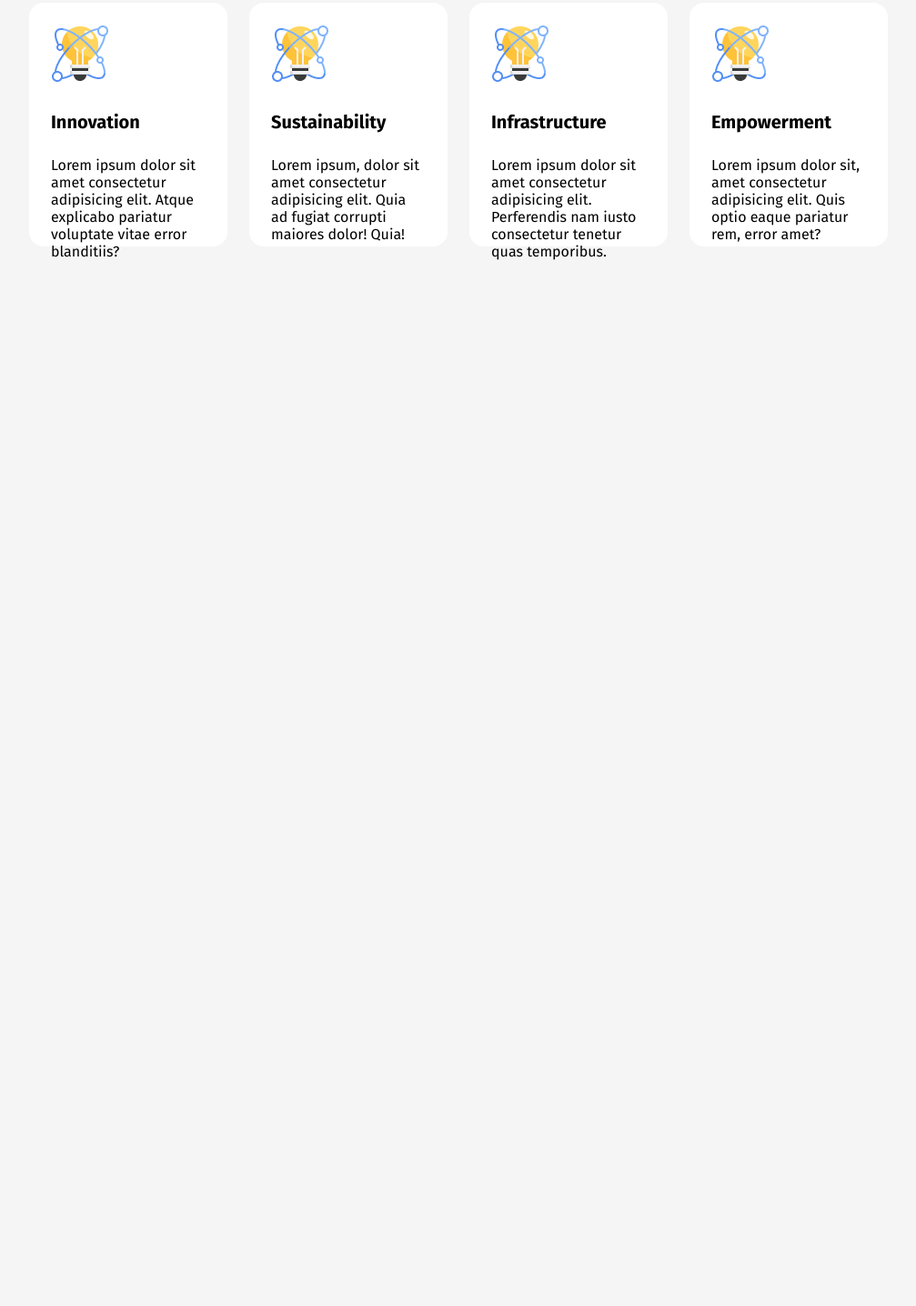
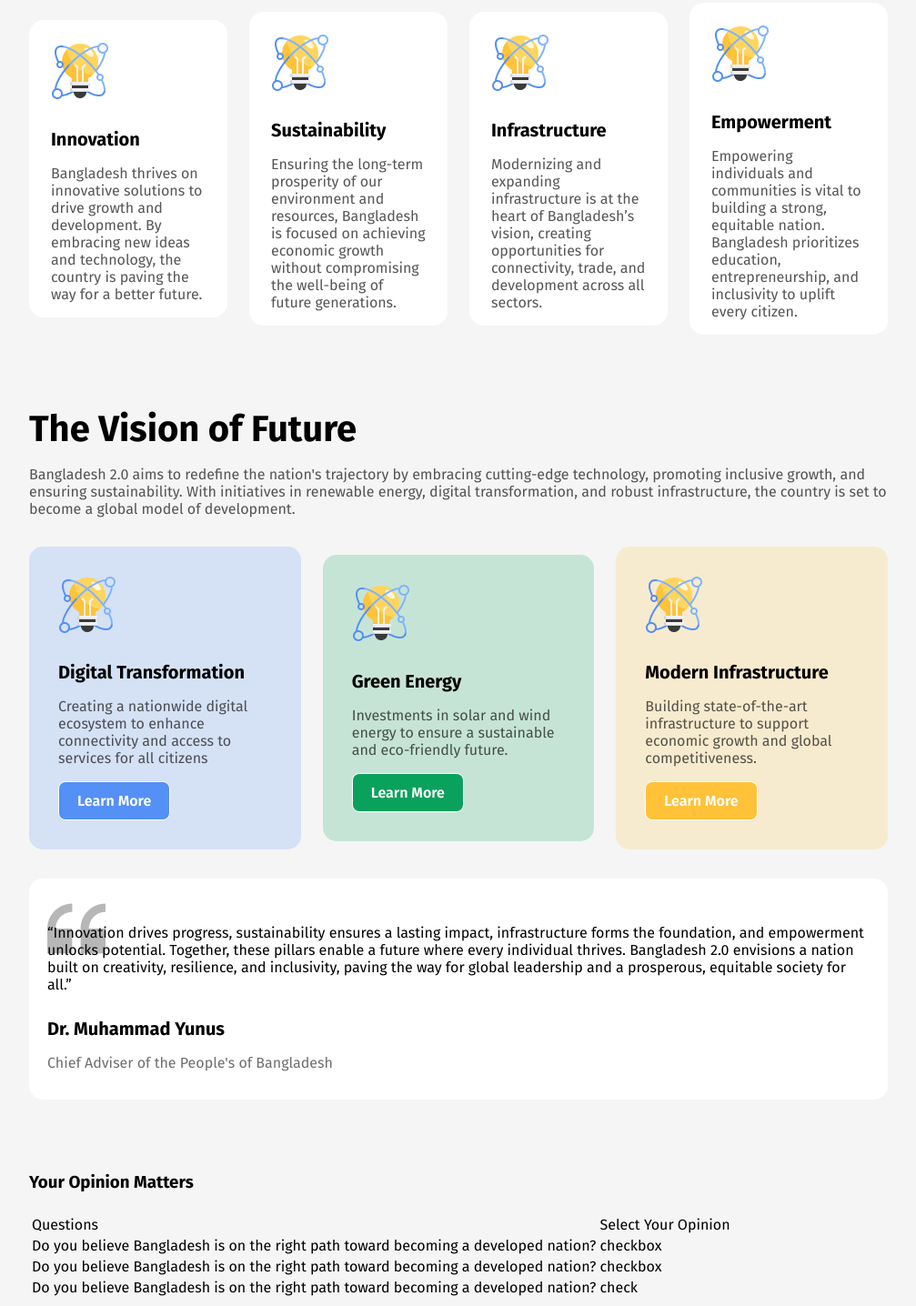
Before and after one commit to shahariarshawon/programming-hero-Assignment-1, a plain HTML site: page index.html in a window 1280 px wide. Shown: the part 861-2297 px from the top of the page at 91% size, without its empty margins (136-1143 px from the left). Before the commit the page ends 1152 px from the top, so only its background shows below. Drawn offline with Linux system fonts and the light colour scheme.

Commit message:
completed the section 3

```diff
--- a/index.html
+++ b/index.html
@@ -28,7 +28,9 @@
       <section id="sec1" class="common">
         <div id="sec1div1">
           <p id="sec1div1p1">Bangladesh 2.0</p>
-          <p id="sec1div1p2">Idea, Innovation, Vision and Challenges in New Bangladesh</p>
+          <p id="sec1div1p2">
+            Idea, Innovation, Vision and Challenges in New Bangladesh
+          </p>
           <button>Explore New Bangladesh</button>
         </div>
         <div id="sec1div2">
@@ -38,32 +40,145 @@
           />
         </div>
       </section>
+      <!-- pillers of Bangladesh -->
       <section id="sec2">
         <p>Pillars of "Bangladesh 2.0"</p>
         <div class="common">
           <div id="sec2-div">
-                    <img src="style/assets/card-icon.png" alt="image of a bulb for listing">
+            <img
+              src="style/assets/card-icon.png"
+              alt="image of a bulb for listing"
+            />
             <h4>Innovation</h4>
-                    <p>Lorem ipsum dolor sit amet consectetur adipisicing elit. Atque explicabo pariatur voluptate vitae error blanditiis?</p>
+            <p>
+              Bangladesh thrives on innovative solutions to drive growth and
+              development. By embracing new ideas and technology, the country is
+              paving the way for a better future.
+            </p>
           </div>
           <div id="sec2-div">
-                    <img src="style/assets/card-icon.png" alt="image of a bulb for listing">
+            <img
+              src="style/assets/card-icon.png"
+              alt="image of a bulb for listing"
+            />
             <h4>Sustainability</h4>
-                    <p>Lorem ipsum, dolor sit amet consectetur adipisicing elit. Quia ad fugiat corrupti maiores dolor! Quia!</p>
+            <p>
+              Ensuring the long-term prosperity of our environment and
+              resources, Bangladesh is focused on achieving economic growth
+              without compromising the well-being of future generations.
+            </p>
           </div>
           <div id="sec2-div">
-                    <img src="style/assets/card-icon.png" alt="image of a bulb for listing">
+            <img
+              src="style/assets/card-icon.png"
+              alt="image of a bulb for listing"
+            />
             <h4>Infrastructure</h4>
-                    <p>Lorem ipsum dolor sit amet consectetur adipisicing elit. Perferendis nam iusto consectetur tenetur quas temporibus.</p>
+            <p>
+              Modernizing and expanding infrastructure is at the heart of
+              Bangladesh’s vision, creating opportunities for connectivity,
+              trade, and development across all sectors.
+            </p>
           </div>
           <div id="sec2-div">
-                    <img src="style/assets/card-icon.png" alt="image of a bulb for listing">
+            <img
+              src="style/assets/card-icon.png"
+              alt="image of a bulb for listing"
+            />
             <h4>Empowerment</h4>
-                    <p>Lorem ipsum dolor sit, amet consectetur adipisicing elit. Quis optio eaque pariatur rem, error amet?</p>
+            <p>
+              Empowering individuals and communities is vital to building a
+              strong, equitable nation. Bangladesh prioritizes education,
+              entrepreneurship, and inclusivity to uplift every citizen.
+            </p>
           </div>
         </div>
       </section>
-    </main>
+      <!-- The vision of future -->
+      <section id="sec3">
+        <div id="sec3div1">
+          <h3>The Vision of Future</h3>
+          <p>
+            Bangladesh 2.0 aims to redefine the nation's trajectory by embracing
+            cutting-edge technology, promoting inclusive growth, and ensuring
+            sustainability. With initiatives in renewable energy, digital
+            transformation, and robust infrastructure, the country is set to
+            become a global model of development.
+          </p>
+        </div>
+        <div id="sec3div2" class="common">
+          <div id="sec3div2div1">
+            <img
+              src="style/assets/card-icon.png"
+              alt="image of a bulb for listing"
+            />
+            <h4>Digital Transformation</h4>
+            <p>
+              Creating a nationwide digital ecosystem to enhance connectivity
+              and access to services for all citizens
+            </p>
+            <button>Learn More</button>
+          </div>
+          <div id="sec3div2div2">
+            <img
+              src="style/assets/card-icon.png"
+              alt="image of a bulb for listing"
+            />
+            <h4>Green Energy</h4>
+            <p>
+              Investments in solar and wind energy to ensure a sustainable and
+              eco-friendly future.
+            </p>
+            <button>Learn More</button>
+          </div>
+          <div id="sec3div2div3">
+            <img
+              src="style/assets/card-icon.png"
+              alt="image of a bulb for listing"
+            />
+            <h4>Modern Infrastructure</h4>
+            <p>
+              Building state-of-the-art infrastructure to support economic
+              growth and global competitiveness.
+            </p>
+            <button>Learn More</button>
+          </div>
+        </div>
+
+        <div id="sec3div3">
+            <q>Innovation drives progress, sustainability ensures a lasting impact, infrastructure forms the foundation, and empowerment unlocks potential. Together, these pillars enable a future where every individual thrives. Bangladesh 2.0 envisions a nation built on creativity, resilience, and inclusivity, paving the way for global leadership and a prosperous, equitable society for all.</q>
+            <h4>Dr. Muhammad Yunus</h4>
+            <p>Chief Adviser of the People's of Bangladesh</p>
+        </div>
+    </section>
+    <!-- section 4 -->
+    <section id="sec4">
+        <h3>Your Opinion Matters</h3>
+        <div class="sec4div1">
+            <table>
+                <th>
+                    <tr>
+                        <td>Questions</td>
+                        <td>Select Your Opinion</td>
+                    </tr>
+                </th>
+                <tbody>
+                    <tr>
+                        <td>Do you believe Bangladesh is on the right path toward becoming a developed nation?</td>
+                        <td>checkbox</td>
+                    </tr>
+                    <tr>
+                        <td>Do you believe Bangladesh is on the right path toward becoming a developed nation?</td>
+                        <td>checkbox</td>
+                    </tr>
+                    <tr>
+                        <td>Do you believe Bangladesh is on the right path toward becoming a developed nation?</td>
+                        <td>check</td>
+                    </tr>
+                </tbody>
+            </table>
+        </div>
+    </section>
     <footer></footer>
   </body>
 </html>
--- a/style/style.css
+++ b/style/style.css
@@ -6,6 +6,17 @@
 html{
     background-color: #F5F5F5;
 }
+/* common class for flex property */
+.common{
+    display: flex;
+    justify-content: space-between;
+    margin-right:160px;
+    margin-left: 160px;
+    margin-bottom: 20px;
+    align-items: center;
+    gap: 24px;
+}
+                                    /* section 1 */
 /*bangladesh 2.0 of navigation bar*/
 nav h3{
     font-family: fira sans;
@@ -22,23 +33,10 @@ nav button{
     padding: 7.5px 15px;
     font-weight: 600;
 }
-/* common class for flex property */
-.common{
-    display: flex;
-    justify-content: space-between;
-    margin-right:160px;
-    margin-left: 160px;
-    margin-bottom: 20px;
-    align-items: center;
-    gap: 24px;
-}
 /* 1st sec bangladesh 2.0 */
 #sec1div1p1 {
     font-size: 20px;
-    color: #0e0e0e6c;
-    width: 140px;
-    height: auto;
-    margin-top: 0px;
+    color:rgba(14, 14, 14, 0.5);
     font-weight: 500;
 }
 /* idea innovation.... */
@@ -73,24 +71,114 @@ nav button{
     padding: 80px 100px;
     border-radius: 18px;
 }
+                                  /* section 2 */
+/* box color padding */
 #sec2-div{
     background-color: #fff;
     padding: 24px;
     padding-bottom: 0;
     border-radius: 16px;
 }
+/* innovation sustainability infrastructure empowerment*/
 #sec2-div h4{
     font-size: 20px;
+    margin-bottom: 0;
 }
+/* description */
 #sec2-div p{
     font-size: 16px;
+    color:rgba(14, 14, 14, 0.7);
 }
+/* fixing the size of box for same size */
 #sec2>div div{
     width:302px;
-    height: 244px;
+    height: auto;
 }
+/* pillars of.... */
 #sec2>p{
     font-weight: bold;
     font-size: 40px;
     margin:80px 160px 32px ;
+    text-align:left;
 }
+                                    /* section 3 */
+/* margin for h3 and p */
+#sec3div1{
+    margin:80px 160px 32px;
+}
+/* section 3 flex box  */
+#sec3div2 div{
+    width:410px;
+    /* height: 325px; */
+    border-radius: 15px;
+    padding: 32px;
+}
+/* sec3 heading */
+#sec3 h3{
+    font-size: 40px;
+    margin-bottom: 0px;
+}
+/* flex box heading */
+#sec3div2 h4{
+    font-size: 20px;
+    margin-bottom: 0;
+}
+/* sec 3 flex box description */
+#sec3 p{
+    font-size: 16px;
+    color: rgba(14, 14, 14, 0.7);
+}
+/* sec3 flex box button */
+#sec3div2 button{
+    font-size: 16px;
+    border-radius: 8px;
+    padding: 11px 20px;
+    font-weight: 600;
+    color: #fff;
+}
+#sec3div2div1{
+    background-color: rgb(213, 225, 245);
+}
+#sec3div2div1>button{
+    background-color: #5490F5;
+    border: 0.5px solid white;
+}
+#sec3div2div2{
+    background-color: rgb(198, 228, 214);
+}
+#sec3div2div2>button{
+    background-color: #09A15C;
+    border: 1px solid white;
+}
+#sec3div2div3{
+    background-color:rgb(247, 235, 207);
+}
+#sec3div2div3>button{
+    background-color: #FFC239;
+    border: 1px solid white;
+}
+                                /* section 4 */
+#sec3div3{
+    margin: 32px 160px 0px;
+    background-color: #fff;
+    padding: 20px 20px;
+    border-radius: 15px;
+    background-image: url(../style/assets/quote-bg.png);
+    background-repeat: no-repeat;
+    padding: 50px 20px 15px;
+    background-position: 20px 23px;
+}
+#sec3div3 q{
+    font-size: 16px;
+}
+#sec3div3 h4{
+    font-size: 20px;
+    margin-bottom: 0;
+}
+#sec3div3 p{
+    font-size: 16px;
+    color:rgba(14, 14, 14, 0.6) ;
+}
+#sec4{
+    margin: 80px 160px 0px;
+}
```
Lines whose indentation alone changed are shown as unchanged.
